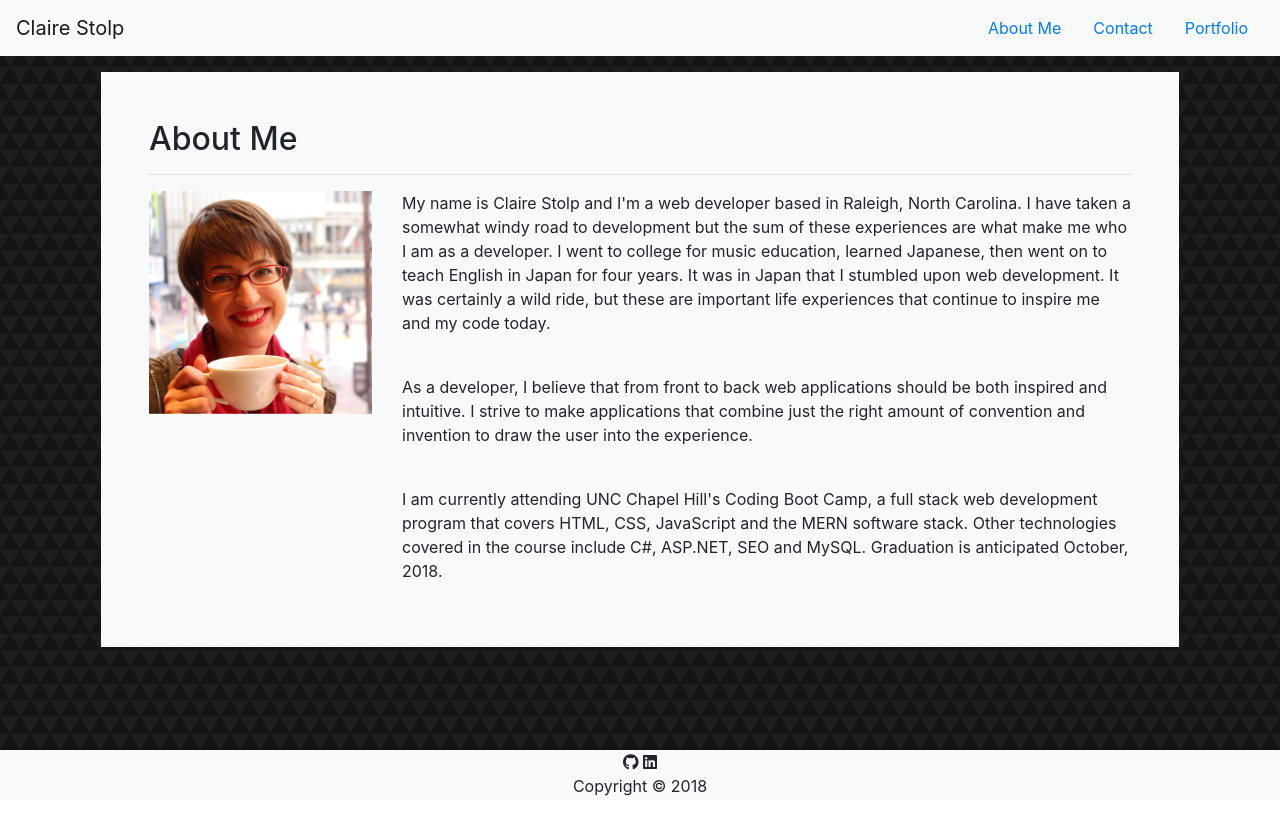
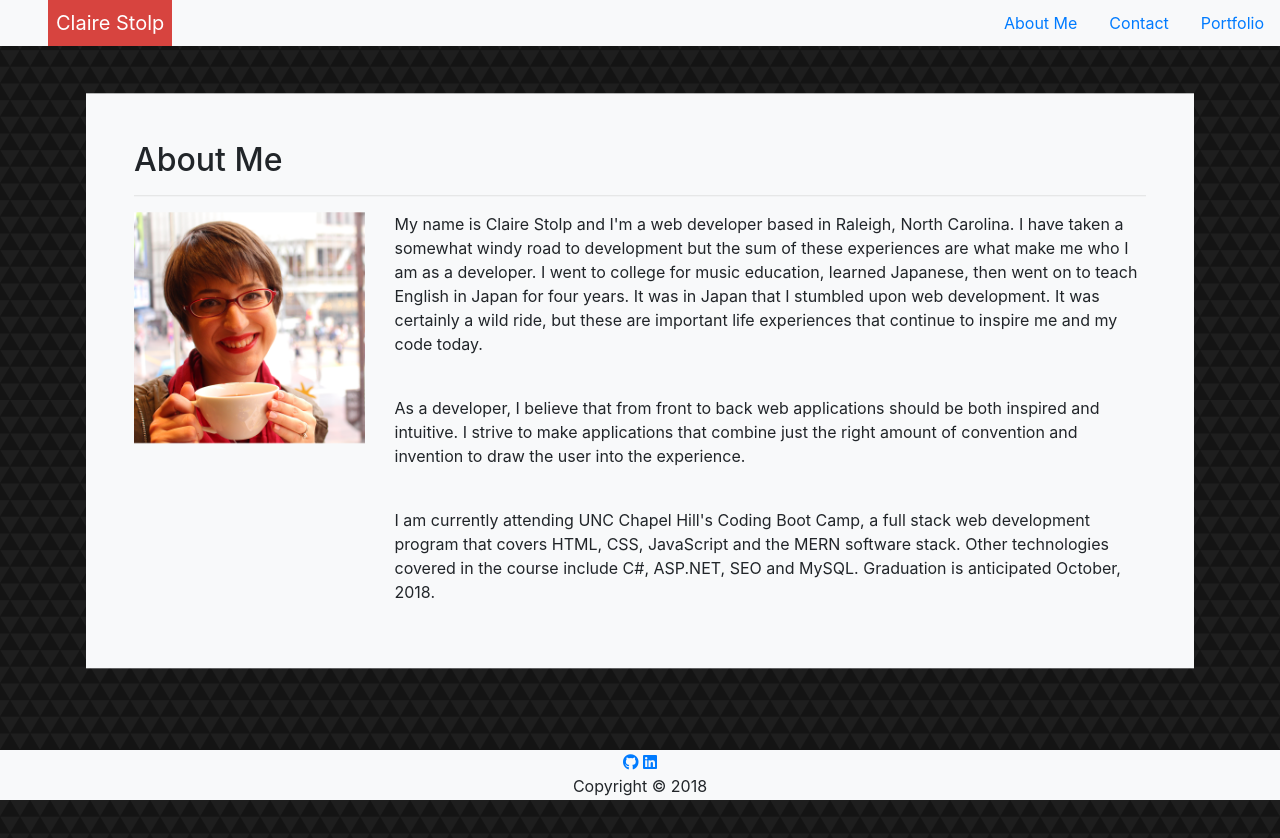
Before and after one commit to clairestolp/Bootstrap-Portfolio, a plain HTML site: page index.html in a window 1280 px wide. Before the commit the page ends 800 px from the top, so only its background shows below. Drawn offline with nearby package versions, Linux system fonts and the light colour scheme.

Commit message:
finished styling positioning still has bugs

```diff
--- a/assets/css/bootstrap-style.css
+++ b/assets/css/bootstrap-style.css
@@ -7,14 +7,52 @@ body {
   background-image: url(../images/dark-triangles.png);
 }
 
+/*correct positioning of content to accomodate footer*/
+
 .push {
   height: 50px;
 }
 
+.container{
+  position: relative;
+  height: 100%;
+}
+
 .wrapper {
   margin-bottom: -50px;
+}
+
+.vertically-centered {
+  position: absolute;
+  transform: translate(-50%, -50%) !important;
+  top: 45%;
+  left: 50%;
+  min-width: 100%;
+}
+
+/*nav*/
+.bg-red {
+  background-color: #d7443f;
+}
+
+.bg-grey {
+  background-color: #485058;
+}
+
+.nav-item {
   height: 100%;
 }
+
+.nav-item:hover{
+  background-color: #485058;
+}
+
+.nav-link:hover {
+  color: #ffffff;
+}
+
+
+
 
 /*contact form*/
 text-area {
@@ -24,3 +62,5 @@ text-area {
 footer {
   height: 50px;
 }
+
+/*#485058*/
--- a/index.html
+++ b/index.html
@@ -13,8 +13,8 @@
 
 <body>
   <header>
-    <nav class="navbar navbar-expand-lg navbar-light bg-light">
-      <a class="navbar-brand" href="index.html">Claire Stolp</a>
+    <nav class="navbar navbar-expand-lg navbar-light bg-light p-0">
+      <a class="navbar-brand p-2 my-0 mx-5 text-white bg-red" href="index.html">Claire Stolp</a>
       <button class="navbar-toggler" type="button" data-toggle="collapse" data-target="#navbarNav" aria-controls="navbarNav" aria-expanded="false" aria-label="Toggle navigation">
             <span class="navbar-toggler-icon"></span>
         </button>
@@ -35,7 +35,7 @@
   </header>
 
   <div class="container">
-    <div class="wrapper">
+    <div class="wrapper vertically-centered">
       <section class="bg-light m-3 p-5">
         <div class="row">
           <div class="col-md-12">
@@ -64,14 +64,15 @@
       </section>
       <div class="push"></div>
     </div>
+  </div>
 
     <footer class="fixed-bottom text-center bg-light">
-      <i class="fab fa-github"></i>
-      <i class="fab fa-linkedin"></i>
+      <a target="_blank" href="https://github.com/clairestolp"><i class="fab fa-github"></i></a>
+      <a target="_blank" href="https://www.linkedin.com/in/claire-stolp/"><i class="fab fa-linkedin"></i></a>
       <br>
       Copyright &copy; 2018
     </footer>
-  </div>
+
 
 </body>
 
```
Also changed, not shown: Portfolio.html (+2 -2 lines), contact.html (+2 -2 lines).
